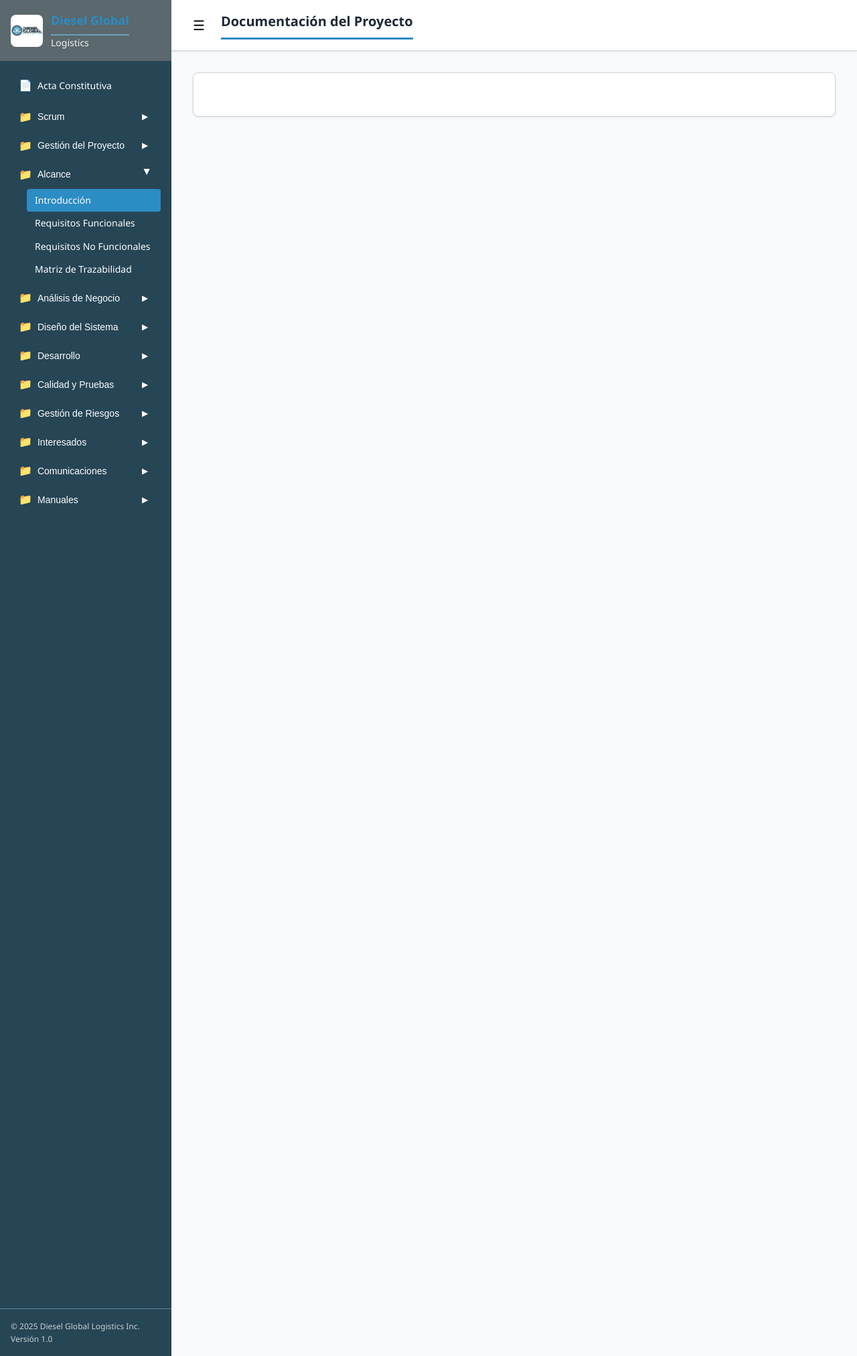
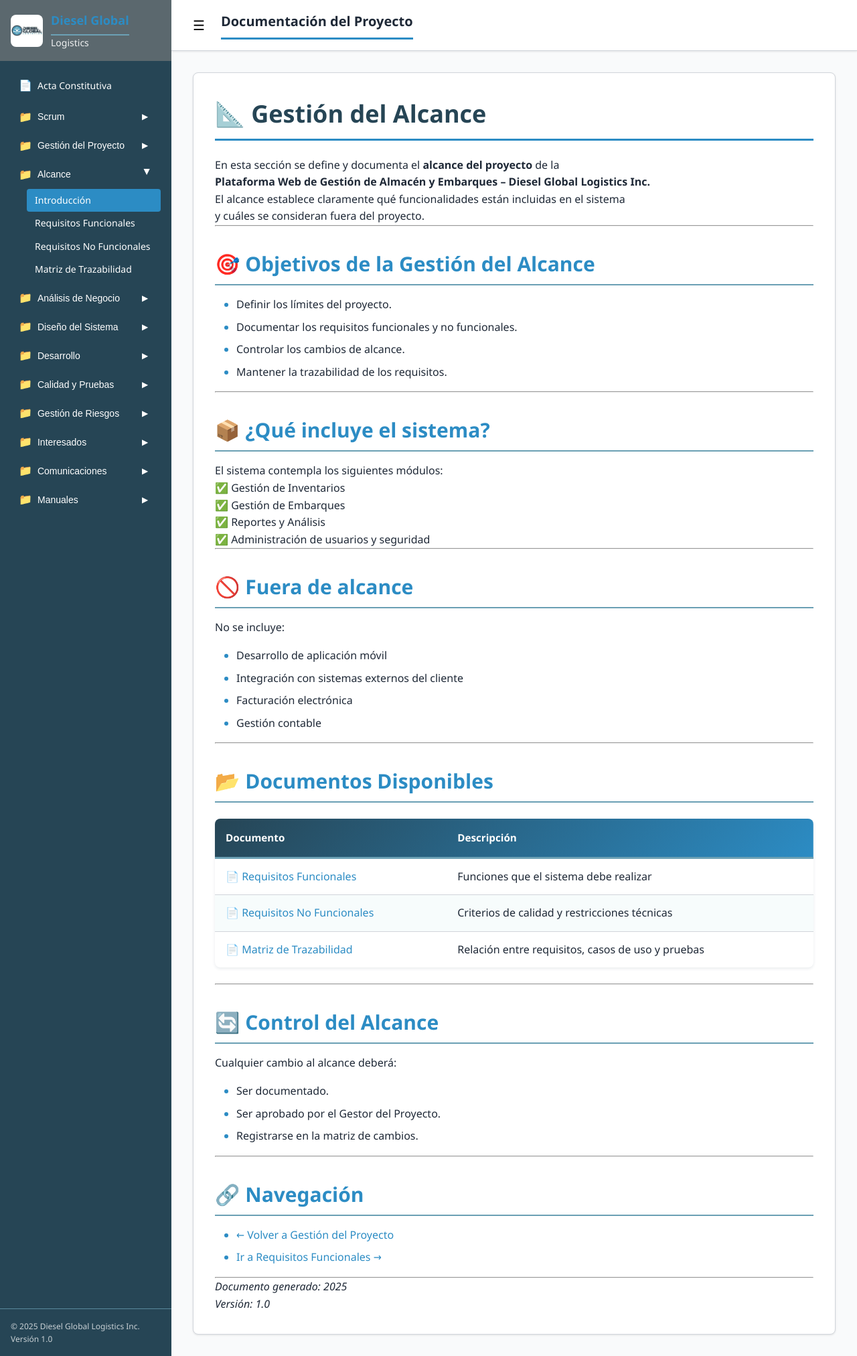
Before and after one commit to DaniOlvera17/documentacion-proyecto-dgl, a Jekyll site: the page built from 04-alcance/index.md, in a window 1280 px wide. Shown: the whole page at 67% size. Built offline with Jekyll 4.4.1, drawn with Linux system fonts in a browser that asks for light colours; our own code applies the rules of GitHub Pages for plain Markdown files.

```diff
--- a/04-alcance/index.md
+++ b/04-alcance/index.md
@@ -0,0 +1,75 @@
+---
+layout: default
+title: Gestión del Alcance
+---
+
+# 📐 Gestión del Alcance
+
+En esta sección se define y documenta el **alcance del proyecto** de la
+**Plataforma Web de Gestión de Almacén y Embarques – Diesel Global Logistics Inc.**
+
+El alcance establece claramente qué funcionalidades están incluidas en el sistema
+y cuáles se consideran fuera del proyecto.
+
+---
+
+## 🎯 Objetivos de la Gestión del Alcance
+
+- Definir los límites del proyecto.
+- Documentar los requisitos funcionales y no funcionales.
+- Controlar los cambios de alcance.
+- Mantener la trazabilidad de los requisitos.
+
+---
+
+## 📦 ¿Qué incluye el sistema?
+
+El sistema contempla los siguientes módulos:
+
+✅ Gestión de Inventarios
+✅ Gestión de Embarques
+✅ Reportes y Análisis
+✅ Administración de usuarios y seguridad
+
+---
+
+## 🚫 Fuera de alcance
+
+No se incluye:
+
+- Desarrollo de aplicación móvil
+- Integración con sistemas externos del cliente
+- Facturación electrónica
+- Gestión contable
+
+---
+
+## 📂 Documentos Disponibles
+
+| Documento | Descripción |
+|----------|------------|
+| 📄 [Requisitos Funcionales](requisitos-funcionales) | Funciones que el sistema debe realizar |
+| 📄 [Requisitos No Funcionales](requisitos-no-funcionales) | Criterios de calidad y restricciones técnicas |
+| 📄 [Matriz de Trazabilidad](matriz-trazabilidad) | Relación entre requisitos, casos de uso y pruebas |
+
+---
+
+## 🔄 Control del Alcance
+
+Cualquier cambio al alcance deberá:
+
+- Ser documentado.
+- Ser aprobado por el Gestor del Proyecto.
+- Registrarse en la matriz de cambios.
+
+---
+
+## 🔗 Navegación
+
+- [← Volver a Gestión del Proyecto](../03-gestion-proyecto/)
+- [Ir a Requisitos Funcionales →](requisitos-funcionales)
+
+---
+
+*Documento generado: 2025*
+*Versión: 1.0*
```
Also changed, not shown: 04-alcance/matriz-trazabilidad.md (+20 -11 lines), 07-desarrollo/backend.md (renamed from 07-desarrollador/backend.md), 07-desarrollo/frontend.md (renamed from 07-desarrollador/frontend.md), 07-desarrollo/index.md (renamed from 07-desarrollador/index.md).
